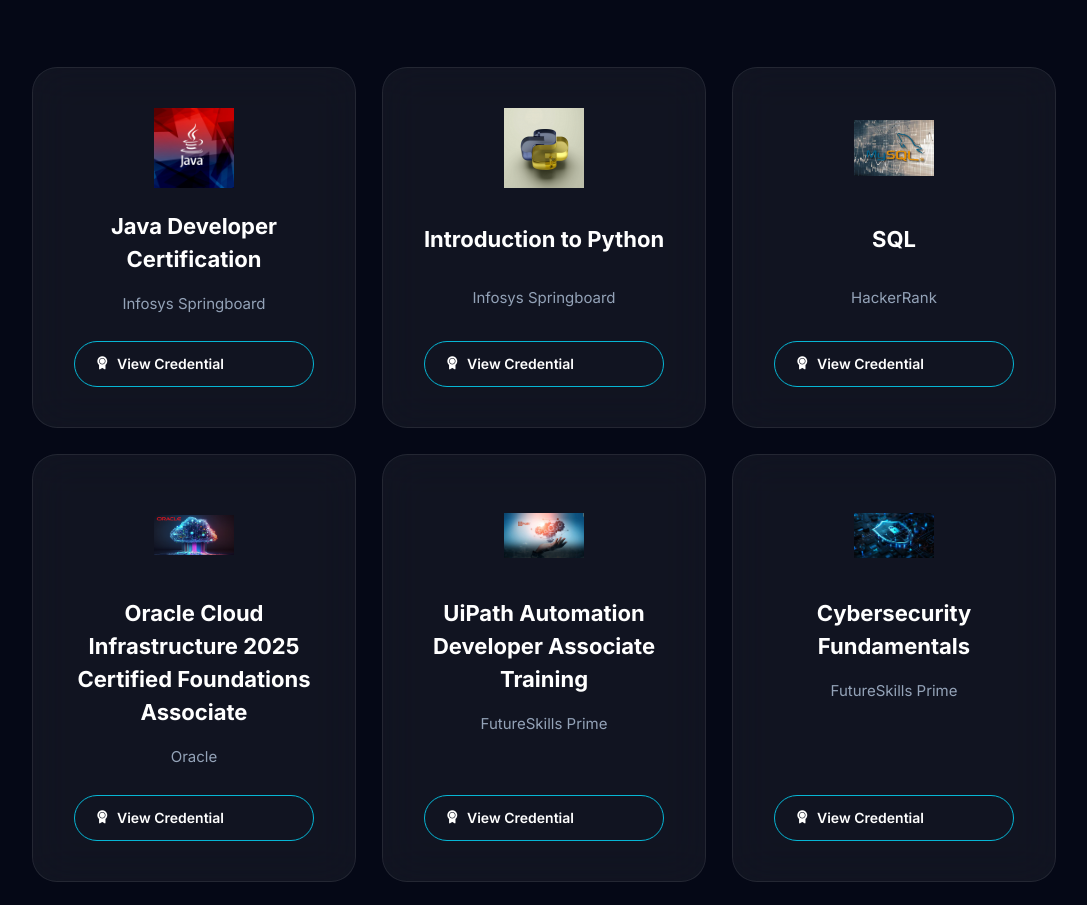
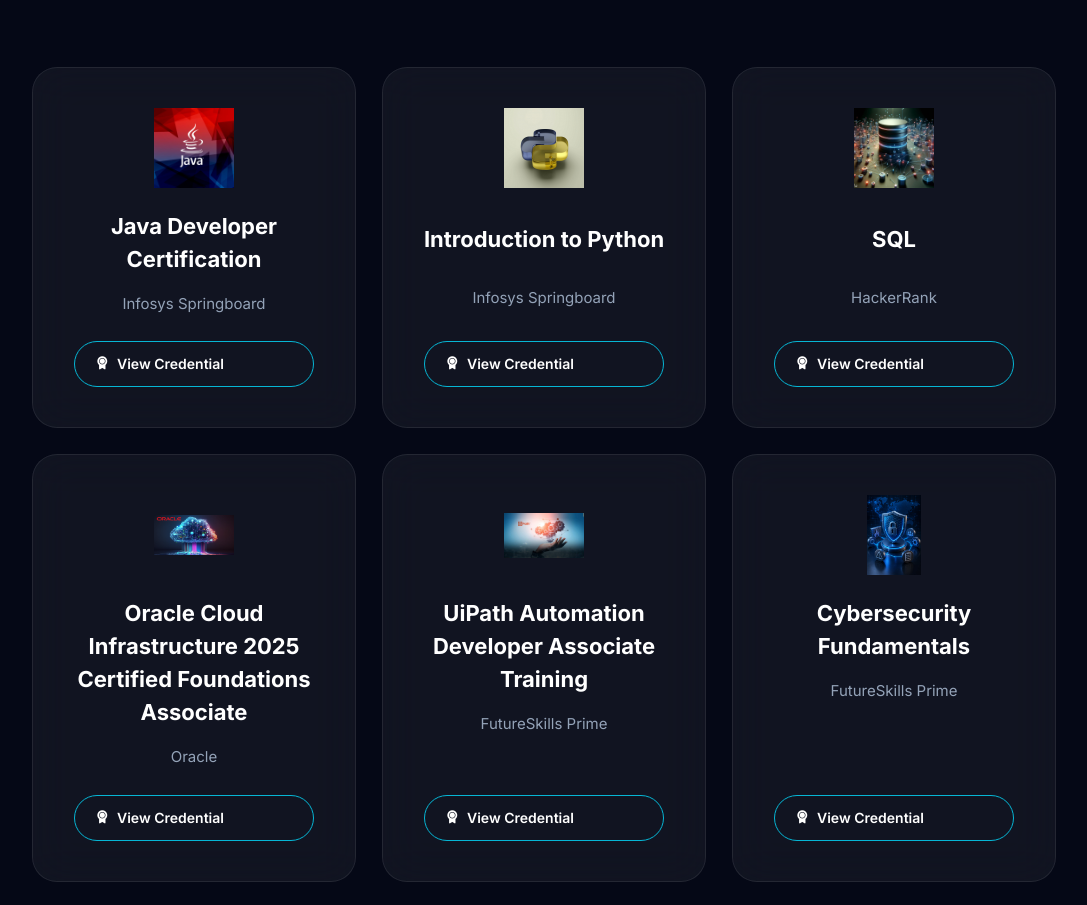
Before and after one commit to althameez-01/althameez-01.github.io, a plain HTML site: page index.html in a window 1280 px wide. Shown: the part 9989-10894 px from the top of the page, without its empty margins (96-1183 px from the left). Drawn offline with nearby package versions, Linux system fonts and the light colour scheme.

Commit message:
Pic Update

```diff
--- a/index.html
+++ b/index.html
@@ -1315,7 +1315,7 @@
 
 <div class="certificate-card">
 
-    <img src="images/mysql.jpg" alt="SQL Certificate">
+    <img src="images/sql1.jpg" alt="SQL Certificate">
 
     <h3>SQL</h3>
 
@@ -1360,7 +1360,7 @@
 
 <div class="certificate-card">
 
-    <img src="images/cybersecurity.jpg" alt="Cybersecurity Certificate">
+    <img src="images/cyber.jpg" alt="Cybersecurity Certificate">
 
     <h3>Cybersecurity Fundamentals</h3>
 
```
Also changed, not shown: images/cyber.jpg (added), images/cybersecurity.jpg (deleted), images/mysql.jpg (deleted), images/sql1.jpg (added).
